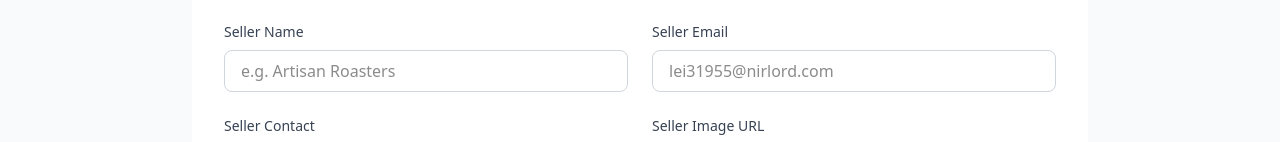
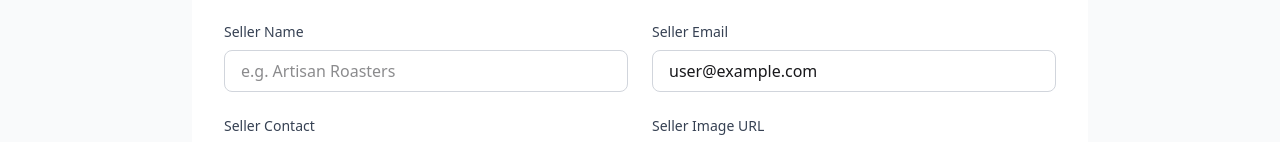
Before and after one commit to TusharChow20/project_Product-Client-Practice-, a React (Vite) app: page /create in a window 1280 px wide. Shown: the part 603-745 px from the top of the page. Built offline with nearby package versions, Linux system fonts and the light colour scheme; no server answers; sample sign-in values are in the browser's storage.

Commit message:
axios + custom hook

```diff
--- a/src/Components/CreateAProduct/Create.jsx
+++ b/src/Components/CreateAProduct/Create.jsx
@@ -1,8 +1,12 @@
 import React, { useState } from "react";
 import { ArrowLeft } from "lucide-react";
-import axios from "axios";
+
+import useAuth from "../../CustomHook/useAuth";
+import useAxiosSecure from "../../CustomHook/useAxiosSecure";
 
 export default function CreateProductForm() {
+  const axiosInstence = useAxiosSecure();
+  const { user } = useAuth();
   const [formData, setFormData] = useState({
     title: "",
     category: "",
@@ -52,8 +56,8 @@ export default function CreateProductForm() {
       sellerName,
       location,
     };
-    axios
-      .post("http://localhost:3000/products", newProduct)
+    axiosInstence
+      .post("/products", newProduct)
       .then((data) => console.log(data.data));
   };
 
@@ -226,10 +230,11 @@ export default function CreateProductForm() {
               <input
                 type="text"
                 name="sellerName"
-                value={formData.sellerName}
+                value={user?.name}
                 onChange={handleChange}
                 placeholder="e.g. Artisan Roasters"
                 className="w-full px-4 py-2 border border-gray-300 rounded-lg focus:ring-2 focus:ring-purple-500 focus:border-transparent outline-none"
+                // value={}
                 required
               />
             </div>
@@ -241,11 +246,11 @@ export default function CreateProductForm() {
               <input
                 type="email"
                 name="sellerEmail"
-                value={formData.sellerEmail}
+                value={user.email}
                 onChange={handleChange}
                 placeholder="lei31955@nirlord.com"
-                className="w-full px-4 py-2 border border-gray-300 rounded-lg focus:ring-2 focus:ring-purple-500 focus:border-transparent outline-none"
-                required
+                className="w-full px-4 py-2 border border-gray-300 rounded-lg focus:ring-2 focus:ring-purple-500 focus:border-transparent outline-none cursor-not-allowed"
+                readOnly
               />
             </div>
           </div>
--- /dev/null
+++ b/src/CustomHook/useAuth.jsx
@@ -0,0 +1,8 @@
+import { use } from "react";
+import { AuthContext } from "../Provider/AuthContext";
+
+const useAuth = () => {
+  const authInfo = use(AuthContext);
+  return authInfo;
+};
+export default useAuth;
--- /dev/null
+++ b/src/CustomHook/useAxiosSecure.jsx
@@ -0,0 +1,16 @@
+import axios from "axios";
+import useAuth from "./useAuth";
+
+const instance = axios.create({
+  baseURL: "http://localhost:3000",
+});
+const useAxiosSecure = () => {
+  const { user } = useAuth();
+  instance.interceptors.request.use((config) => {
+    console.log(config);
+    config.headers.authorization = `Bearer ${user.accessToken}`;
+    return config;
+  });
+  return instance;
+};
+export default useAxiosSecure;
```
